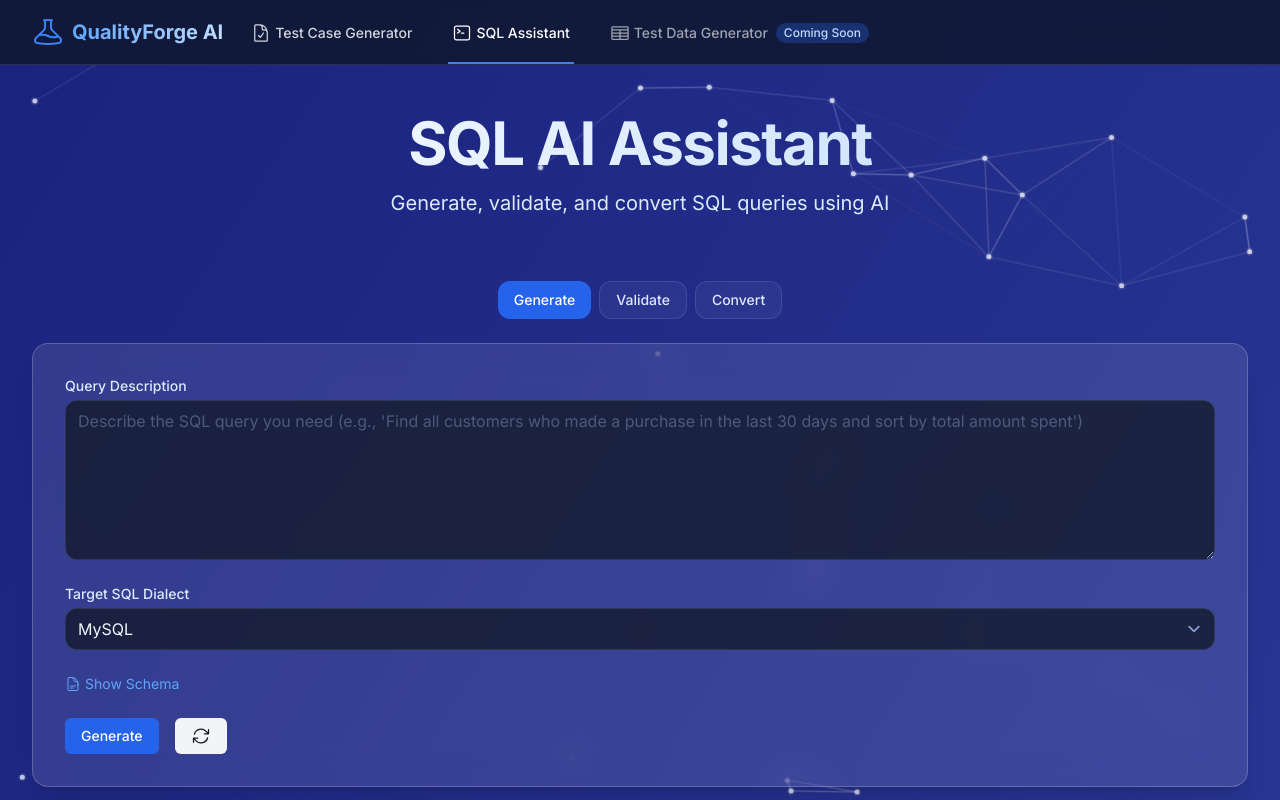
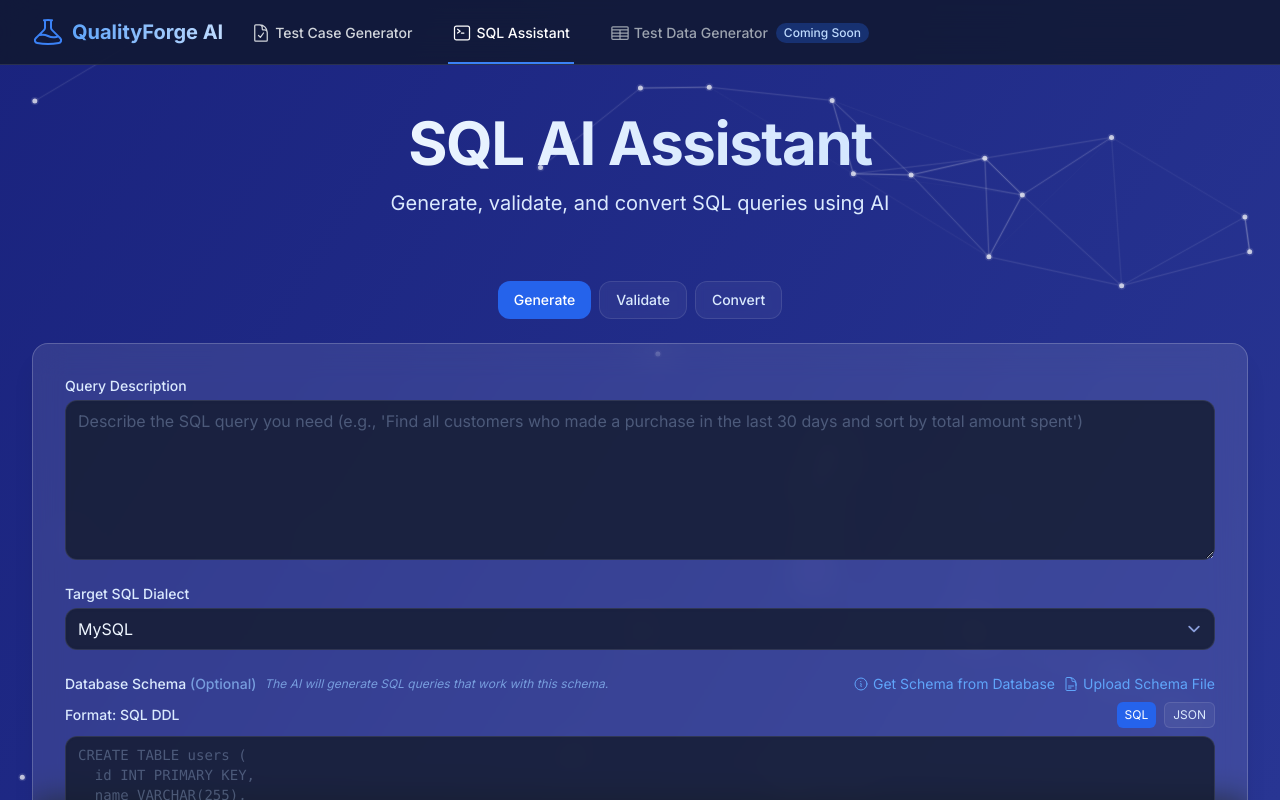
Before and after one commit to ronaldbusque/TestCaseGeneratorApp, a Next.js app: page /sql in a window 1280 px wide. Shown: the top 800 px of the page. Built offline with nearby package versions, Linux system fonts and the light colour scheme.

Commit message:
Always show schema input box for the sql ai assistant

```diff
--- a/src/app/sql/page.tsx
+++ b/src/app/sql/page.tsx
@@ -134,13 +134,15 @@ const SchemaInput = ({
   setSchema,
   showSchema,
   setShowSchema,
-  dialect
+  dialect,
+  mode
 }: {
   schema: string;
   setSchema: (value: string) => void;
   showSchema: boolean;
   setShowSchema: (value: boolean) => void;
   dialect: SQLDialect;
+  mode: SQLToolMode;
 }) => {
   const [isExtractionDialogOpen, setIsExtractionDialogOpen] = useState(false);
   const [schemaType, setSchemaType] = useState<'sql' | 'json'>('sql');
@@ -180,19 +182,30 @@ const SchemaInput = ({
     detectSchemaType(value);
   };
 
+  // Get the appropriate usage message based on the current mode
+  const getSchemaUsageMessage = () => {
+    switch (mode) {
+      case 'generate':
+        return 'The AI will generate SQL queries that work with this schema.';
+      case 'validate':
+        return 'The AI will validate your SQL query against this schema.';
+      case 'convert':
+        return 'The schema is optional but can help with accurate SQL dialect conversion.';
+      default:
+        return 'Provide your database schema for more accurate results.';
+    }
+  };
+
   return (
     <div className="space-y-2">
       <div className="flex items-center justify-between">
-        <button
-          type="button"
-          onClick={() => setShowSchema(!showSchema)}
-          className="flex items-center text-sm text-blue-400 hover:text-blue-300"
-        >
-          <DocumentTextIcon className="h-4 w-4 mr-1" />
-          {showSchema ? 'Hide Schema' : 'Show Schema'}
-        </button>
+        <div className="flex items-center">
+          <h3 className="text-sm font-medium text-blue-100">Database Schema <span className="text-blue-300/70">(Optional)</span></h3>
+          <div className="ml-2 text-xs text-blue-300/70 italic">
+            {getSchemaUsageMessage()}
+          </div>
+        </div>
 
-        {showSchema && (
         <div className="flex space-x-2">
           <button
             type="button"
@@ -214,15 +227,15 @@ const SchemaInput = ({
             />
           </label>
         </div>
-        )}
       </div>
 
-      {showSchema && (
       <div className="space-y-2">
         <div className="flex justify-between items-center">
+          <div className="flex items-center">
             <label className="text-sm font-medium text-blue-100">
-              Database Schema ({schemaType === 'json' ? 'JSON Format' : 'SQL DDL Format'})
+              Format: {schemaType === 'json' ? 'JSON' : 'SQL DDL'}
             </label>
+          </div>
           <div className="flex space-x-2">
             <button
               type="button"
@@ -267,7 +280,6 @@ const SchemaInput = ({
           }
         </p>
       </div>
-      )}
 
       {isExtractionDialogOpen && (
         <SchemaExtractionDialog
@@ -841,44 +853,6 @@ export default function SQLToolPage() {
     }
   };
 
-  // Reset form for current mode
-  const handleReset = () => {
-    switch (mode) {
-      case 'generate':
-        setGenerateState({
-          description: '',
-          targetDialect: 'MySQL',
-          showSchema: false,
-          schema: '',
-          result: null,
-          error: null,
-          isLoading: false
-        });
-        break;
-      case 'validate':
-        setValidateState({
-          query: '',
-          targetDialect: 'MySQL',
-          showSchema: false,
-          schema: '',
-          result: null,
-          error: null,
-          isLoading: false
-        });
-        break;
-      case 'convert':
-        setConvertState({
-          query: '',
-          sourceDialect: 'MySQL',
-          targetDialect: 'PostgreSQL',
-          result: null,
-          error: null,
-          isLoading: false
-        });
-        break;
-    }
-  };
-
   // Handle mode change - just change the mode, don't reset state
   const handleModeChange = (newMode: SQLToolMode) => {
     setMode(newMode);
@@ -965,19 +939,20 @@ export default function SQLToolPage() {
               </>
             )}
 
-            {/* Schema Input - only show for generate and validate modes */}
+            {/* Schema Input - show for generate and validate modes only */}
             {mode !== 'convert' && (
               <SchemaInput
                 schema={schema}
                 setSchema={(value) => updateCurrentState({ schema: value })}
-                showSchema={showSchema}
+                showSchema={true}
                 setShowSchema={(value) => updateCurrentState({ showSchema: value })}
                 dialect={targetDialect}
+                mode={mode}
               />
             )}
 
-            {/* Action Buttons */}
-            <div className="flex space-x-4">
+            {/* Action Button - removed reset button */}
+            <div className="flex">
               <Button
                 onClick={handleSubmit}
                 disabled={isLoading}
@@ -986,13 +961,6 @@ export default function SQLToolPage() {
                 isLoading={isLoading}
               >
                 {mode.charAt(0).toUpperCase() + mode.slice(1)}
-              </Button>
-              <Button
-                onClick={handleReset}
-                variant="secondary"
-                size="md"
-              >
-                <ArrowPathIcon className="h-5 w-5" />
               </Button>
             </div>
 
```
Lines whose indentation alone changed are shown as unchanged.
